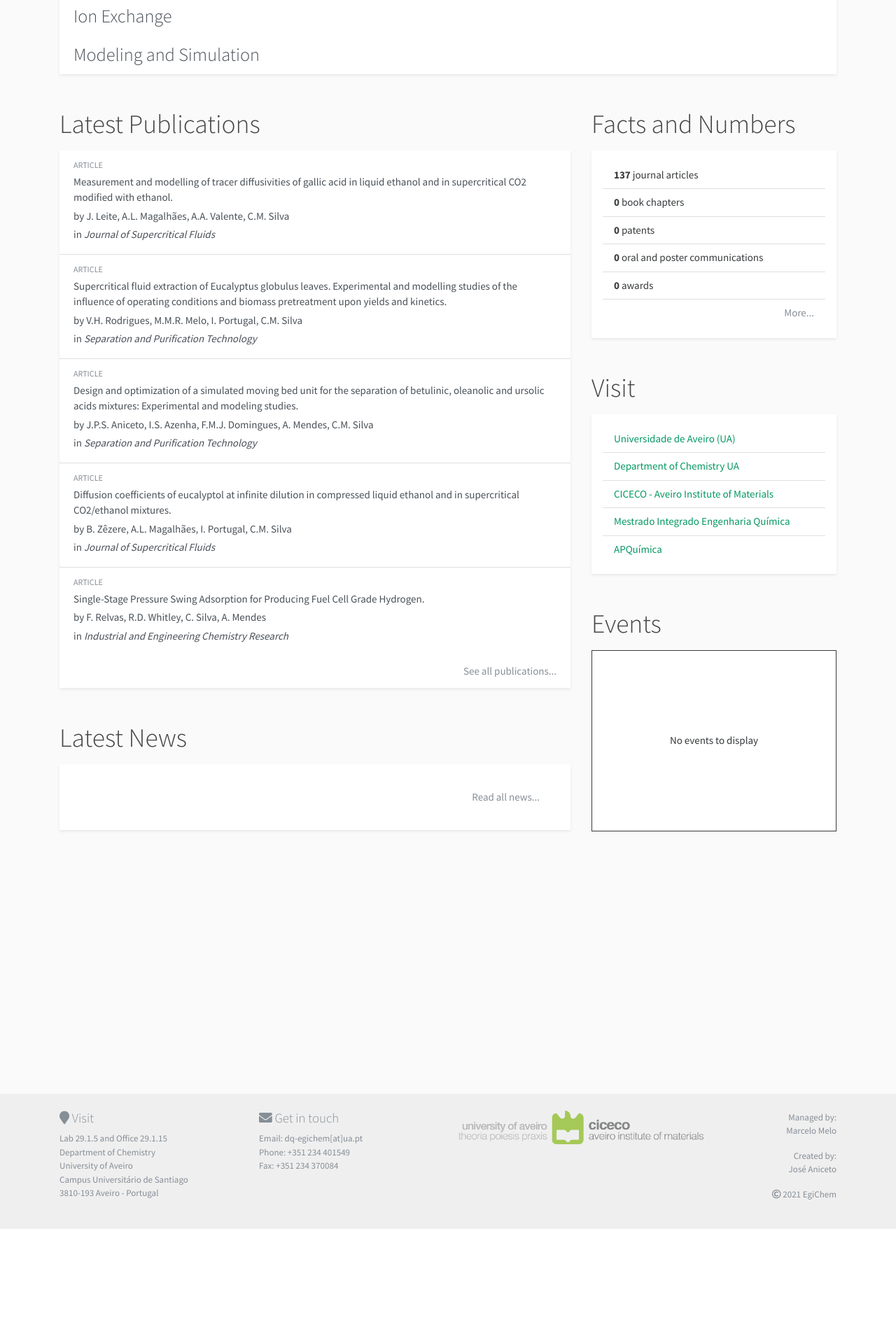
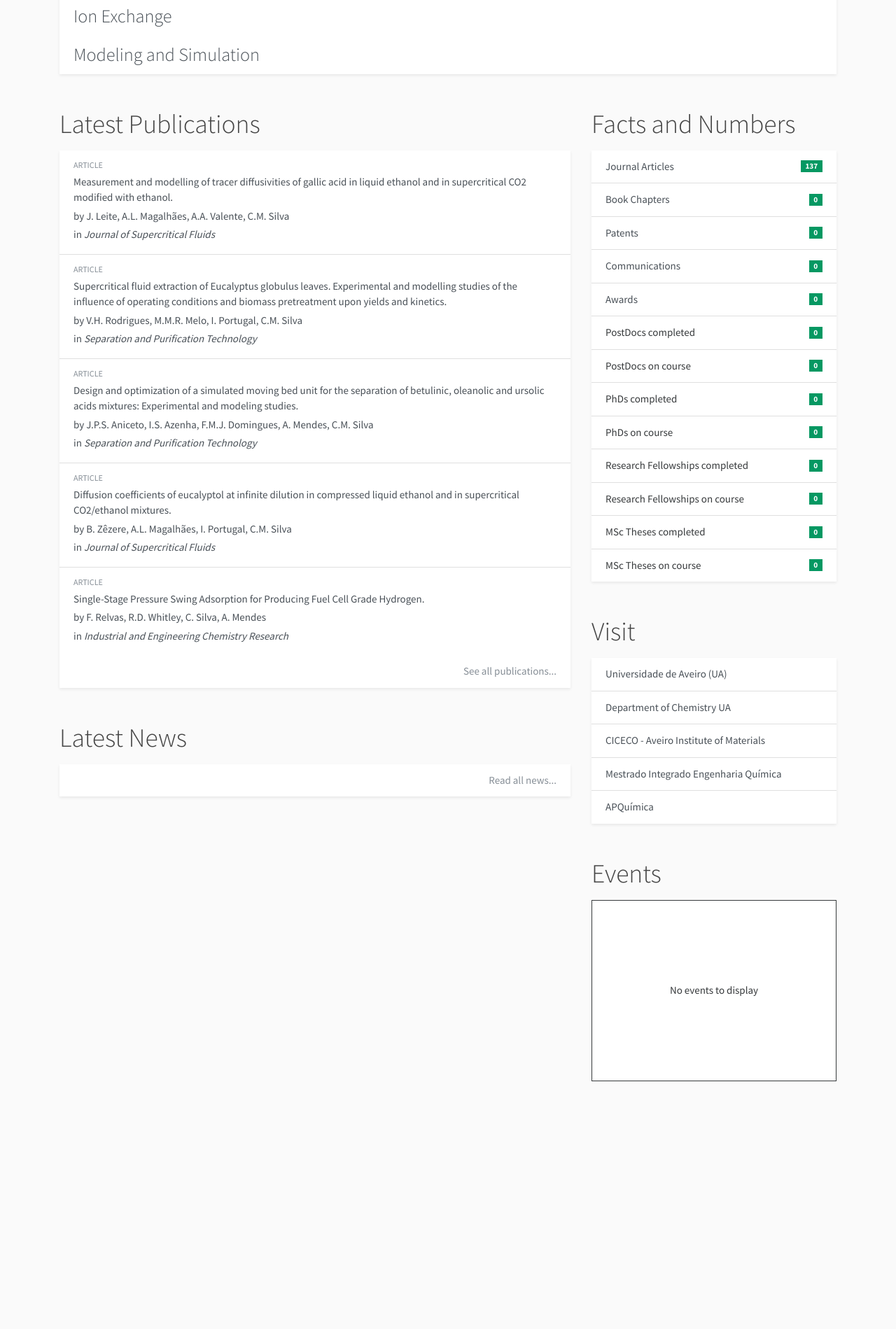
Before and after one commit to jAniceto/egichem, a Django app: page / in a window 1280 px wide. Shown: the part 853-2752 px from the top of the page at 70% size. Before the commit the page ends 2609 px from the top, so only its background shows below. Run offline with Django 3.2, Linux system fonts and the light colour scheme; data comes from the database, SQL or seed files in the repository; data that the repository does not hold is empty; some libraries are stand-ins or nearby versions; grey boxes are pictures that could not be loaded.

Commit message:
Finished Home page

```diff
--- a/website/static/website/main.css
+++ b/website/static/website/main.css
@@ -90,6 +90,11 @@ ul {
     z-index: 2;
     background-color: var(--egichem-green);
     border-color: var(--egichem-green);
+}
+
+.badge-egichem {
+    color: #fff;
+    background-color: var(--egichem-green);
 }
 
 .text-small {
--- a/website/templates/website/home.html
+++ b/website/templates/website/home.html
@@ -262,7 +262,7 @@
             </a>
             {% endfor %}
           </ul>
-          <div class="card-footer text-muted border-0 bg-white">
+          <div class="card-footer bg-white">
             <a class="float-right text-muted" href="{% url 'publications' %}">See all publications...</a>
           </div>
         </div>
@@ -272,12 +272,12 @@
       <div id="news" class="mb-5 mb-md-0">
         <h1 class="display-5 fw-bold mb-3">Latest News</h1>
 
-        <div class="card shadow-sm p-4 mt-3">
+        <div class="card shadow-sm mt-3">
           <ul class="list-group list-group-flush">
             {% for post in latest_posts %}
-              <li class="list-group-item p-0 mb-4">
+              <li class="list-group-item">
                 {% if post.image %}
-                <div class="float-md-right mr-3 mt-1">
+                <div class="float-md-right ml-3 mt-2 mb-1">
                   <img class="" src="{{ post.image.url }}" style="max-height: 120px; max-width: 200px;" alt="Post Image">
                 </div>
                 {% endif %}
@@ -287,7 +287,7 @@
             {% endfor %}
             <!-- <li class="list-group-item p-2 pl-3 pr-3"><a class="float-right text-muted link" href="{% url 'blog:news' %}">Read all news...</a></li> -->
           </ul>
-          <div class="card-footer text-muted border-0 bg-white">
+          <div class="card-footer bg-white">
             <a class="float-right text-muted" href="{% url 'blog:news' %}">Read all news...</a>
           </div>
         </div>
@@ -302,14 +302,13 @@
       <div id="facts" class="mb-5">
         <h1 class="display-5 fw-bold mb-3">Facts and Numbers</h1>
 
-        <div class="card shadow-sm p-3 mt-3">
-          <ul class="list-group list-group-flush ">
+        <!-- <div class="card shadow-sm p-3 mt-3">
+          <ul class="list-group list-group-flush">
             <li class="list-group-item p-2 pl-3 pr-3"><strong>{{ articles }}</strong> journal articles</li>
             <li class="list-group-item p-2 pl-3 pr-3"><strong>{{ book_chapters }}</strong> book chapters</li>
             <li class="list-group-item p-2 pl-3 pr-3"><strong>{{ patents }}</strong> patents</li>
             <li class="list-group-item p-2 pl-3 pr-3"><strong>{{ communications }}</strong> oral and poster communications</li>
             <li class="list-group-item p-2 pl-3 pr-3"><strong>{{ awards }}</strong> awards</li>
-            <!-- <li class="list-group-item p-2 pl-3 pr-3"><strong>{{ projects }}</strong> R&D projects</li> -->
             <li class="list-group-item collapse multi-collapse p-2 pl-3 pr-3" id="postdocs_completed"><strong>{{ postdocs_completed }}</strong> PostDocs completed</li>
             <li class="list-group-item collapse multi-collapse p-2 pl-3 pr-3" id="postdocs_oncourse"><strong>{{ postdocs_oncourse }}</strong> PostDocs on course</li>
             <li class="list-group-item collapse multi-collapse p-2 pl-3 pr-3" id="PhD_completed"><strong>{{ PhD_completed }}</strong> PhDs completed</li>
@@ -320,13 +319,73 @@
             <li class="list-group-item border-0 collapse multi-collapse p-2 pl-3 pr-3" id="MSc_oncourse"><strong>{{ MSc_oncourse }}</strong> MSc theses on course</li>
             <li class="list-group-item collapse show p-2 pl-3 pr-3" id="collapse-button"><a class="link text-muted float-right" style="cursor: pointer;" data-toggle="collapse" data-target=".multi-collapse" aria-expanded="false" aria-controls="postdocs_completed postdocs_oncourse PhD_completed PhD_oncourse fellows_completed fellows_oncourse MSc_completed MSc_oncourse">More...</a></li>
           </ul>
+        </div> -->
+
+        <div class="card shadow-sm mt-3">
+           <div class="list-group list-group-flush">
+            <a href="{% url 'publications' %}" class="list-group-item list-group-item-action d-flex justify-content-between align-items-center">
+              Journal Articles
+              <span class="badge badge-egichem badge-pill">{{ articles }}</span>
+            </a>
+            <a href="{% url 'publications' %}" class="list-group-item list-group-item-action d-flex justify-content-between align-items-center">
+              Book Chapters
+              <span class="badge badge-egichem badge-pill">{{ book_chapters }}</span>
+            </a>
+            <a href="{% url 'publications' %}" class="list-group-item list-group-item-action d-flex justify-content-between align-items-center">
+              Patents
+              <span class="badge badge-egichem badge-pill">{{ patents }}</span>
+            </a>
+            <a href="{% url 'publications' %}" class="list-group-item list-group-item-action d-flex justify-content-between align-items-center">
+              Communications
+              <span class="badge badge-egichem badge-pill">{{ communications }}</span>
+            </a>
+            <a href="{% url 'awards' %}" class="list-group-item list-group-item-action d-flex justify-content-between align-items-center">
+              Awards
+              <span class="badge badge-egichem badge-pill">{{ awards }}</span>
+            </a>
+            <li class="list-group-item d-flex justify-content-between align-items-center">
+              PostDocs completed
+              <span class="badge badge-egichem badge-pill">{{ postdocs_completed }}</span>
+            </li>
+            <li class="list-group-item d-flex justify-content-between align-items-center">
+              PostDocs on course
+              <span class="badge badge-egichem badge-pill">{{ postdocs_oncourse }}</span>
+            </li>
+            <li class="list-group-item d-flex justify-content-between align-items-center">
+              PhDs completed
+              <span class="badge badge-egichem badge-pill">{{ PhD_completed }}</span>
+            </li>
+            <li class="list-group-item d-flex justify-content-between align-items-center">
+              PhDs on course
+              <span class="badge badge-egichem badge-pill">{{ PhD_oncourse }}</span>
+            </li>
+            <li class="list-group-item d-flex justify-content-between align-items-center">
+              Research Fellowships completed
+              <span class="badge badge-egichem badge-pill">{{ fellows_completed }}</span>
+            </li>
+            <li class="list-group-item d-flex justify-content-between align-items-center">
+              Research Fellowships on course
+              <span class="badge badge-egichem badge-pill">{{ fellows_oncourse }}</span>
+            </li>
+            <li class="list-group-item d-flex justify-content-between align-items-center">
+              MSc Theses completed
+              <span class="badge badge-egichem badge-pill">{{ MSc_completed }}</span>
+            </li>
+            <li class="list-group-item d-flex justify-content-between align-items-center">
+              MSc Theses on course
+              <span class="badge badge-egichem badge-pill">{{ MSc_oncourse }}</span>
+            </li>
+
+          </div>
         </div>
 
       </div>
 
 
+
+
       <!-- Visit Also Section -->
-      <div id="visit" class="mb-5">
+      <!-- <div id="visit" class="mb-5">
         <h1 class="display-5 fw-bold mb-3">Visit</h1>
 
         <div class="card shadow-sm p-3">
@@ -336,6 +395,20 @@
             <li class="list-group-item p-2 pl-3 pr-3"><a class="" target="_blank" href="http://www.ciceco.ua.pt/index.php?language=pt">CICECO - Aveiro Institute of Materials</a></li>
             <li class="list-group-item p-2 pl-3 pr-3"><a class="" target="_blank" href="http://www.ua.pt/dqua/PageCourse.aspx?id=31&b=1">Mestrado Integrado Engenharia Química</a></li>
             <li class="list-group-item p-2 pl-3 pr-3"><a class="" target="_blank" href="http://www.aipqr.pt/">APQuímica</a></li>
+          </ul>
+        </div>
+      </div> -->
+
+      <div id="visit" class="mb-5">
+        <h1 class="display-5 fw-bold mb-3">Visit</h1>
+
+        <div class="card shadow-sm">
+          <ul class="list-group list-group-flush">
+            <a class="list-group-item list-group-item-action" target="_blank" href="http://www.ua.pt/">Universidade de Aveiro (UA)</a>
+            <a class="list-group-item list-group-item-action" target="_blank" href="http://www.ua.pt/dqua/">Department of Chemistry UA</a>
+            <a class="list-group-item list-group-item-action" target="_blank" href="http://www.ciceco.ua.pt/index.php?language=pt">CICECO - Aveiro Institute of Materials</a>
+            <a class="list-group-item list-group-item-action" target="_blank" href="http://www.ua.pt/dqua/PageCourse.aspx?id=31&b=1">Mestrado Integrado Engenharia Química</a>
+            <a class="list-group-item list-group-item-action" target="_blank" href="http://www.aipqr.pt/">APQuímica</a>
           </ul>
         </div>
       </div>
--- a/website/views.py
+++ b/website/views.py
@@ -56,7 +56,7 @@ def home(request):
         'fellows_oncourse': members.filter(position='Research Fellow').exclude(alumni=True).count(),
         'PhD_completed': publications.filter(pub_type='thesis', thesis_type='PhD').count(),
         'PhD_oncourse': members.filter(position='PhD Student').exclude(alumni=True).count(),
-        'postdocs_completed': members.filter(position='PostDoc Researcher').exclude(alumni=False).count(),
+        'postdocs_completed': members.filter(position='PostDoc Researcher').exclude(alumni=False).count() + members.filter(position='Researcher').count(),
         'postdocs_oncourse': members.filter(position='PostDoc Researcher').exclude(alumni=True).count(),
     }
     return render(request, 'website/home.html', context)
```
Also changed, not shown: website/templates/website/people.html (+50 -68 lines).
